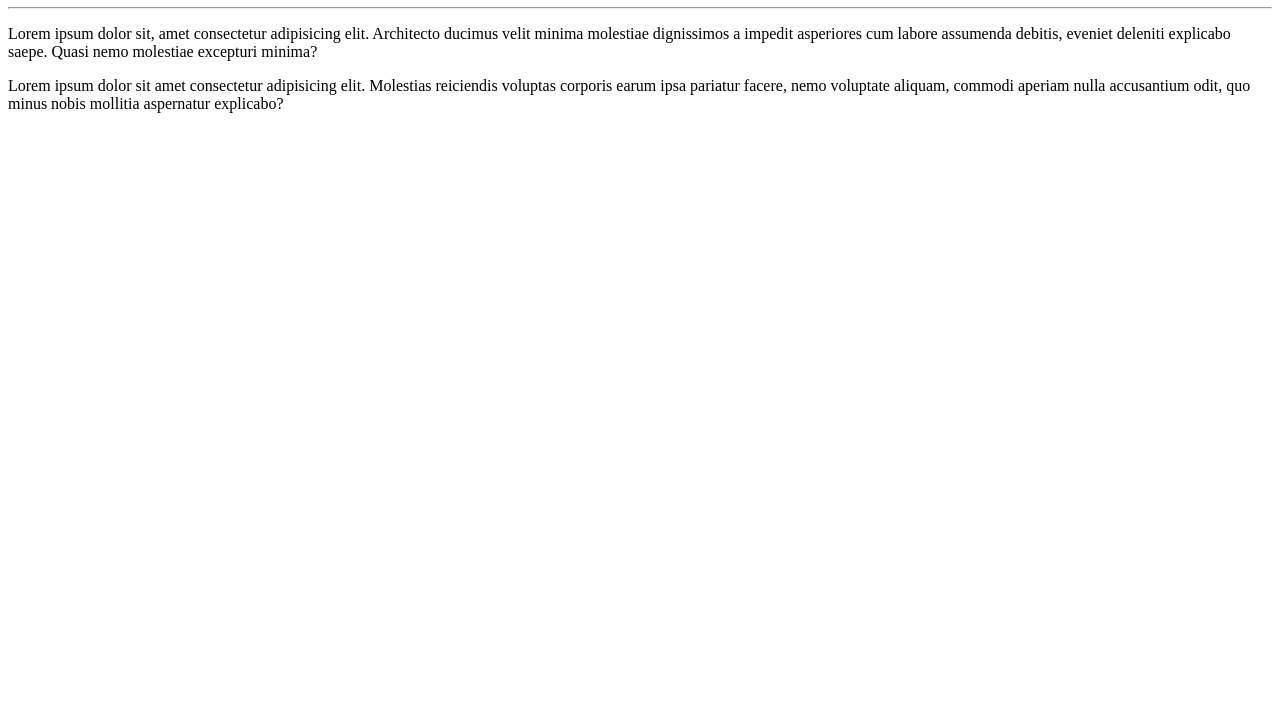
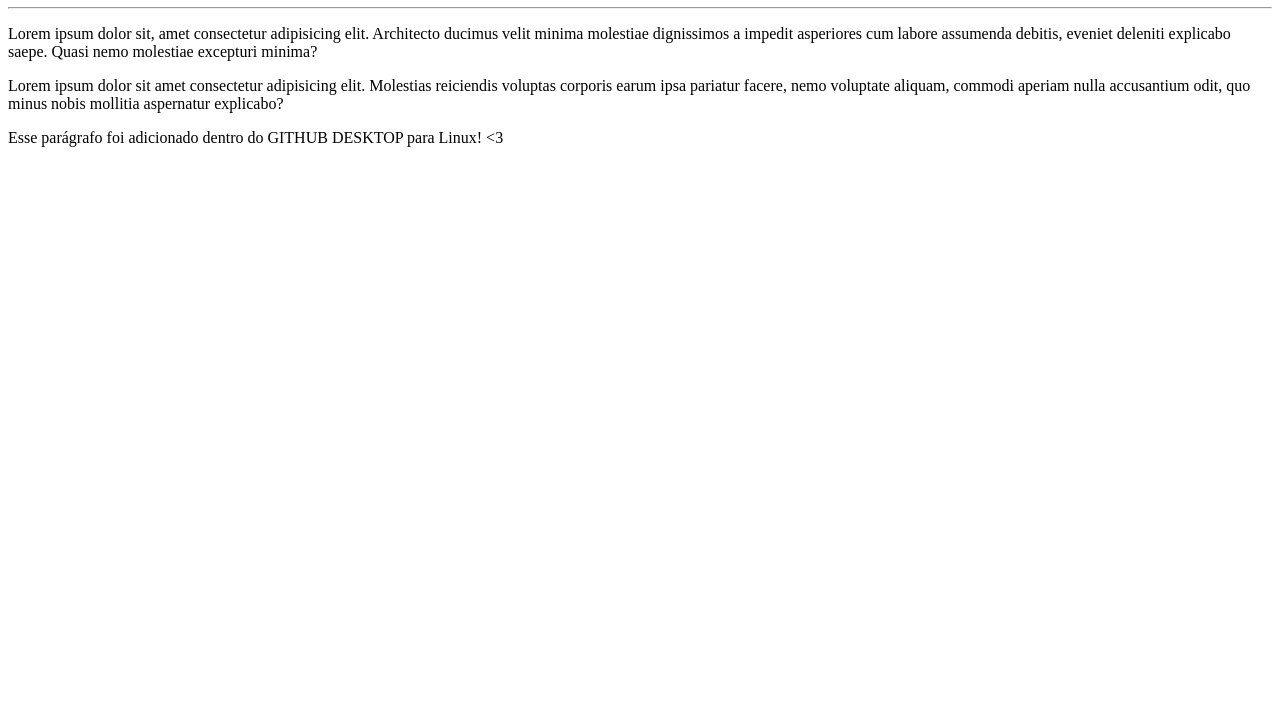
Before and after one commit to AleixoLuan/Ola-Mundo, a plain HTML site: page site-exemplo/index.html in a window 1280 px wide. Shown: the part 73-800 px from the top of the page. Drawn offline with Linux system fonts and the light colour scheme.

Commit message:
mudei o arquivo index

```diff
--- a/site-exemplo/index.html
+++ b/site-exemplo/index.html
@@ -18,6 +18,7 @@
             facere, nemo voluptate aliquam, commodi aperiam nulla accusantium
             odit, quo minus nobis mollitia aspernatur explicabo?
         </p>
+        <p>Esse parágrafo foi adicionado dentro do GITHUB DESKTOP para Linux! &lt;3 </p>
 
 </body>
 </html>
```
